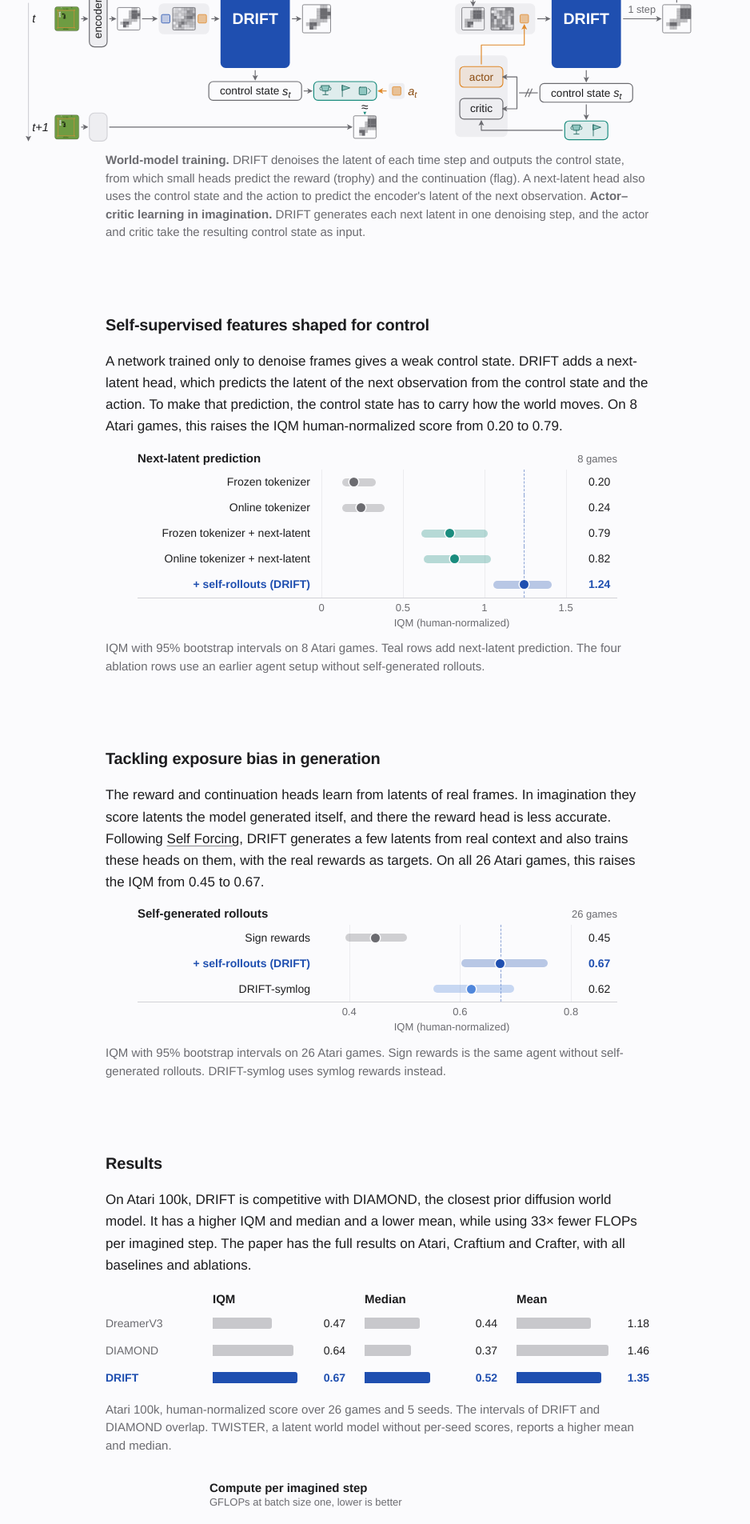
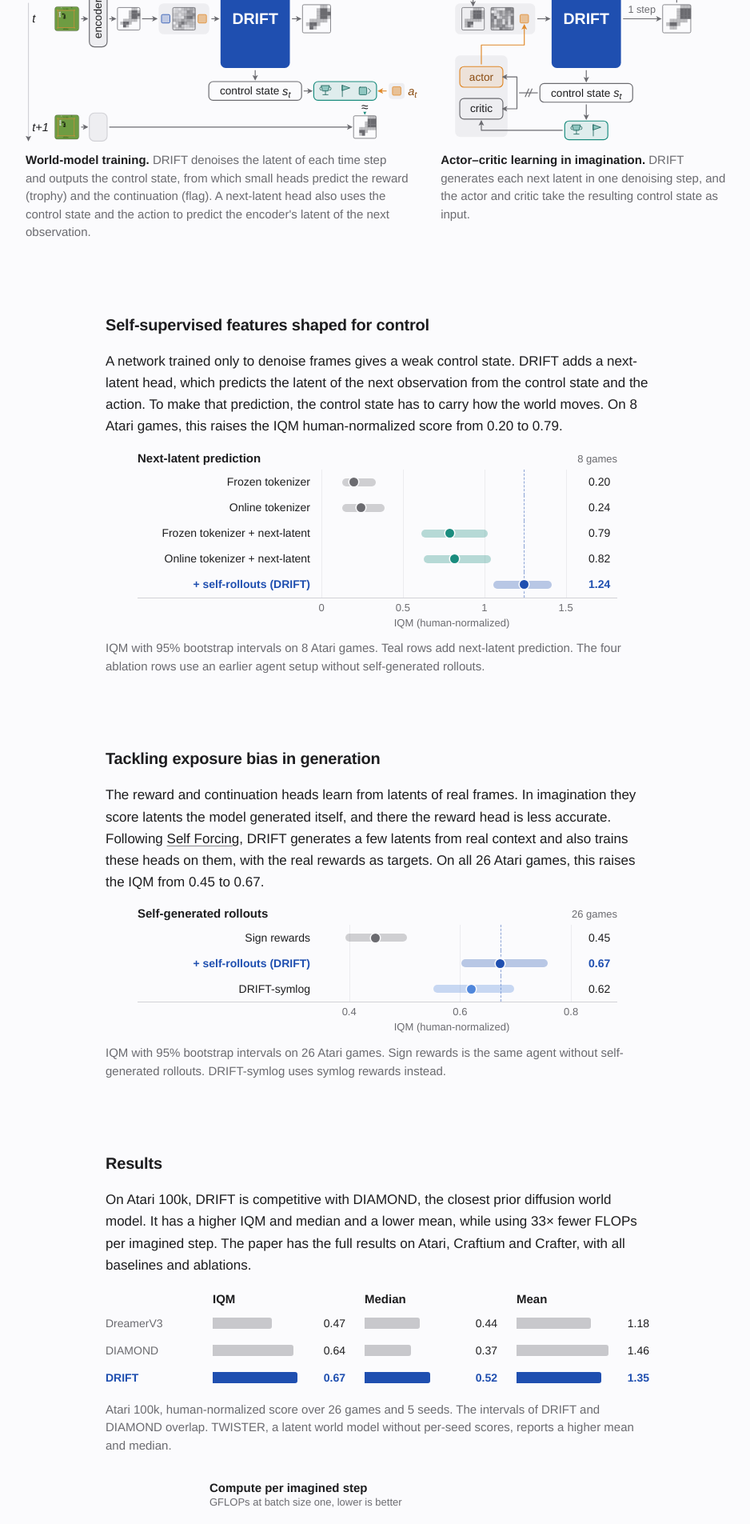
Before and after one commit to rabiulcste/rabiulcste.github.io, a Jekyll site: the page built from drift-world-model/index.html, in a window 1280 px wide. Shown: the part 2188-4093 px from the top of the page at 80% size, without its empty margins (168-1106 px from the left). Built offline with Jekyll 4.4.1, drawn with Linux system fonts in a browser that asks for light colours.

Commit message:
DRIFT page: two-column method caption

```diff
--- a/css/project.css
+++ b/css/project.css
@@ -249,6 +249,11 @@ footer.site a { color: var(--muted); text-decoration: none; }
 .drift-abl-ticks { height: 22px; border-top: 1px solid var(--border); }
 .drift-abl-ticks .drift-abl-trk i { position: absolute; top: 4px; transform: translateX(-50%); font-style: normal; font-size: 13px; color: var(--muted); }
 .drift-abl-ax { padding-left: 230px; padding-right: 44px; text-align: center; font-size: 13px; color: var(--muted); margin-top: 2px; }
+/* Method caption in two columns under the two diagram halves; stacked on phones. */
+.drift-steps { display: grid; grid-template-columns: minmax(0, 59fr) minmax(0, 41fr); }
+.drift-steps p:first-child { padding-right: 40px; }
+.drift-steps p { margin: 0; }
+.drift-steps strong { color: var(--text); }
 /* DRIFT clips: text-free video on a white canvas, labels drawn by the page in the canvas' blank strips. The Atari and Craftium
    grids come in a 4-column and a 2-column (phone) cut; only the one shown is loaded (preload none, played by the page script). */
 .drift-clip { position: relative; margin: 0 auto; container-type: inline-size; }
@@ -258,6 +263,8 @@ footer.site a { color: var(--muted); text-decoration: none; }
 .drift-clip--phone .clip-lab, .drift-clip--phone .clip-name, .drift-clip--one .clip-lab, .drift-clip--one .clip-name { font-size: clamp(11px, 3.8cqw, 14px); }
 @media (max-width: 767px) {
     .drift-hns, .drift-bars--one { max-width: calc(100% - 24px); }
+    .drift-steps { grid-template-columns: 1fr; row-gap: 10px; }
+    .drift-steps p:first-child { padding-right: 0; }
     .drift-abl { max-width: calc(100% - 24px); font-size: 13px; }
     .drift-abl-row { grid-template-columns: 150px minmax(0, 1fr) 38px; height: 28px; }
     .drift-abl .lab-full { display: none; } .drift-abl .lab-short { display: inline; }
--- a/drift-world-model/index.html
+++ b/drift-world-model/index.html
@@ -300,7 +300,7 @@ bibtex: |
 <path class="ln" d="M137.7 559.8 L33.6 559.8 L33.6 548.1" marker-end="url(#d-ah)"/>
 <path class="ln-amb" d="M33.6 475.5 L33.6 450.6 L88.6 450.6 L88.6 425.1" marker-end="url(#d-ah-amb)"/></g></g>
 </svg></div>
-        <figcaption><strong>World-model training.</strong> DRIFT denoises the latent of each time step and outputs the control state, from which small heads predict the reward (trophy) and the continuation (flag). A next-latent head also uses the control state and the action to predict the encoder's latent of the next observation. <strong>Actor&ndash;critic learning in imagination.</strong> DRIFT generates each next latent in one denoising step, and the actor and critic take the resulting control state as input.</figcaption>
+        <figcaption class="drift-steps wide"><p><strong>World-model training.</strong> DRIFT denoises the latent of each time step and outputs the control state, from which small heads predict the reward (trophy) and the continuation (flag). A next-latent head also uses the control state and the action to predict the encoder's latent of the next observation.</p><p><strong>Actor&ndash;critic learning in imagination.</strong> DRIFT generates each next latent in one denoising step, and the actor and critic take the resulting control state as input.</p></figcaption>
     </figure>
 </section>
 
```
